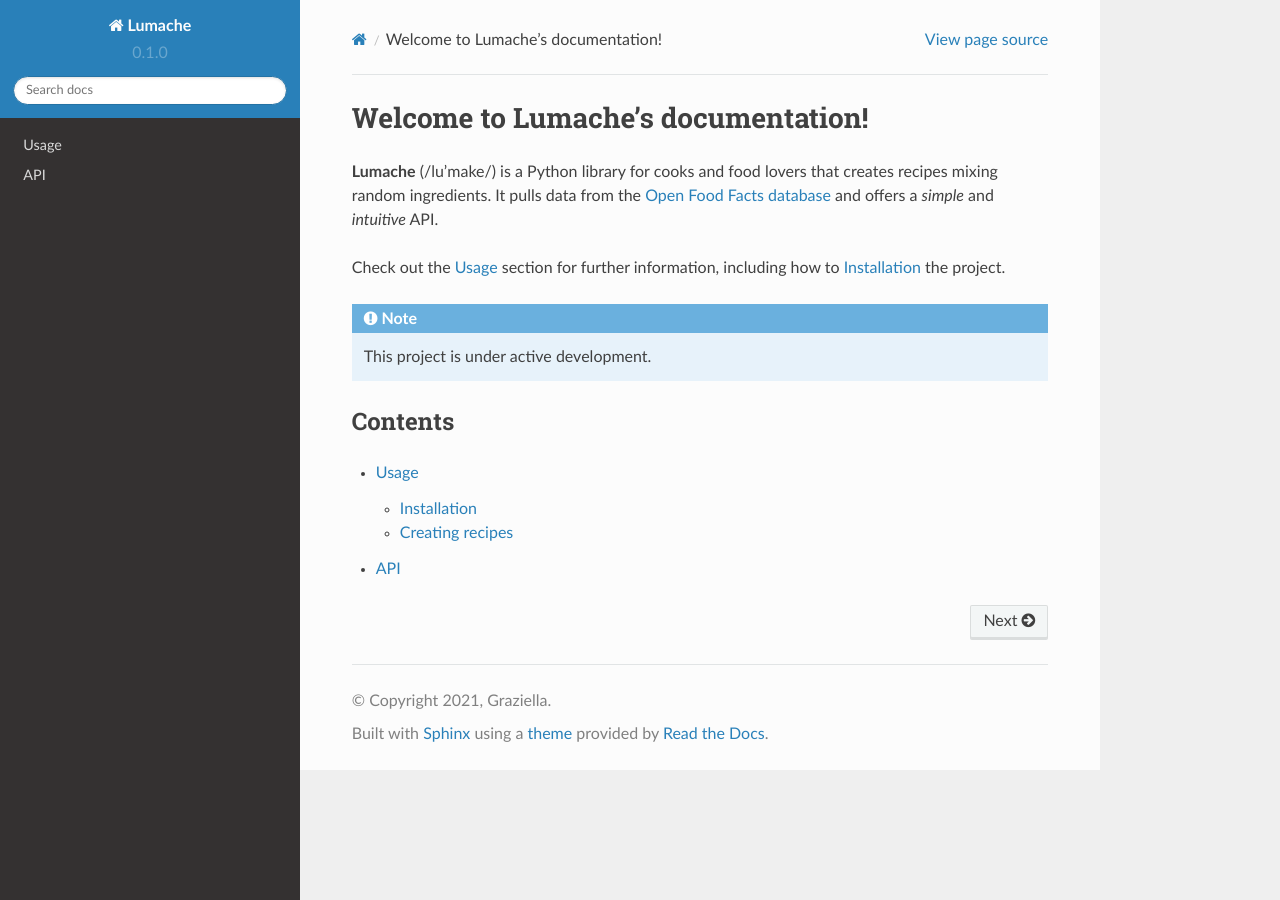
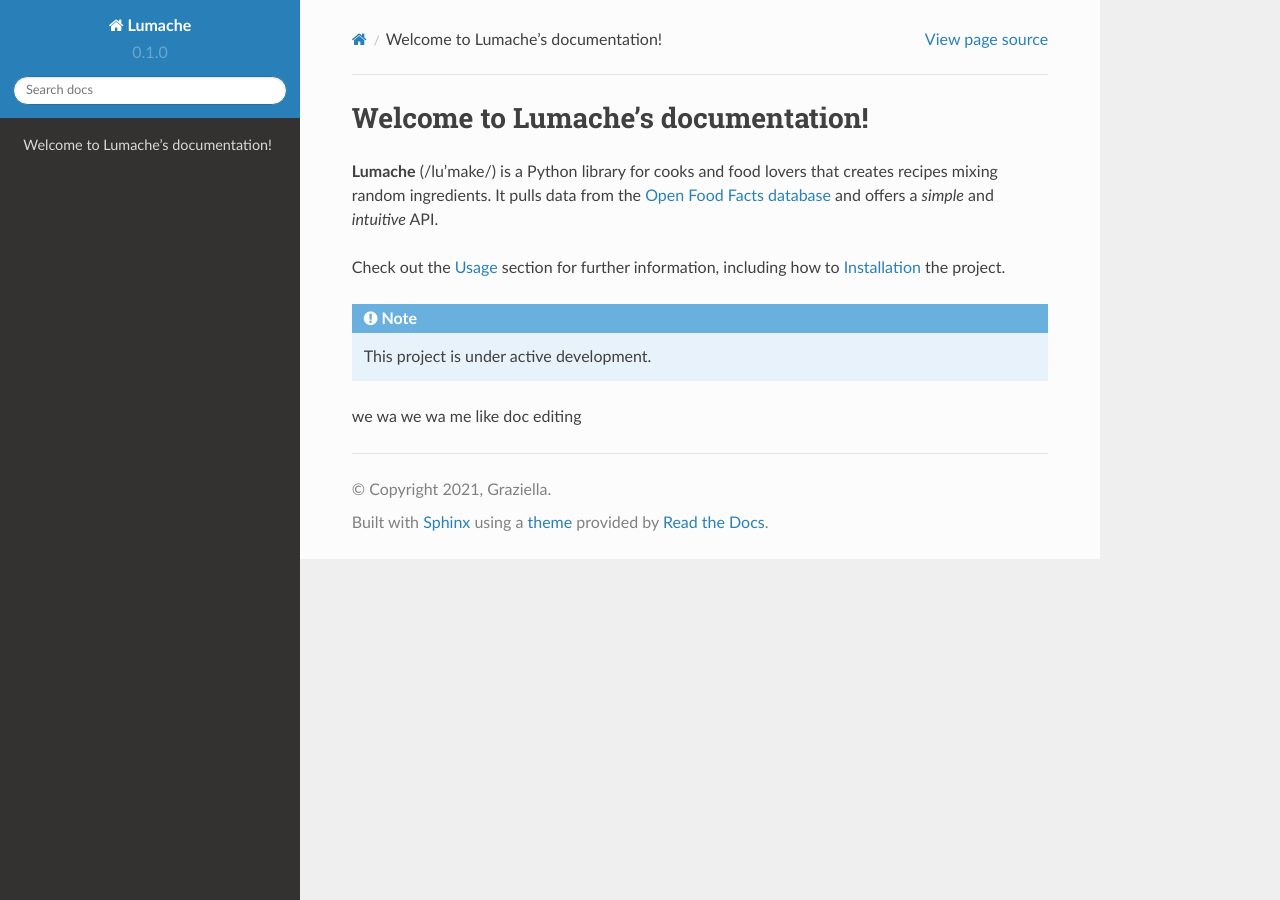
Before and after one commit to Skrillx13/Skrillxs-Documentation, a Sphinx documentation site: the page built from docs/source/index.rst, in a window 1280 px wide. Built offline with Sphinx 7.4.7 and the Read the Docs theme 2.0.0, drawn with Linux system fonts in a browser that asks for light colours.

Commit message:
Update index.rst

```diff
--- a/docs/source/index.rst
+++ b/docs/source/index.rst
@@ -13,10 +13,5 @@ how to :ref:`installation` the project.
 
    This project is under active development.
 
-Contents
---------
 
-.. toctree::
-
-   usage
-   api
+we wa we wa me like doc editing
```
